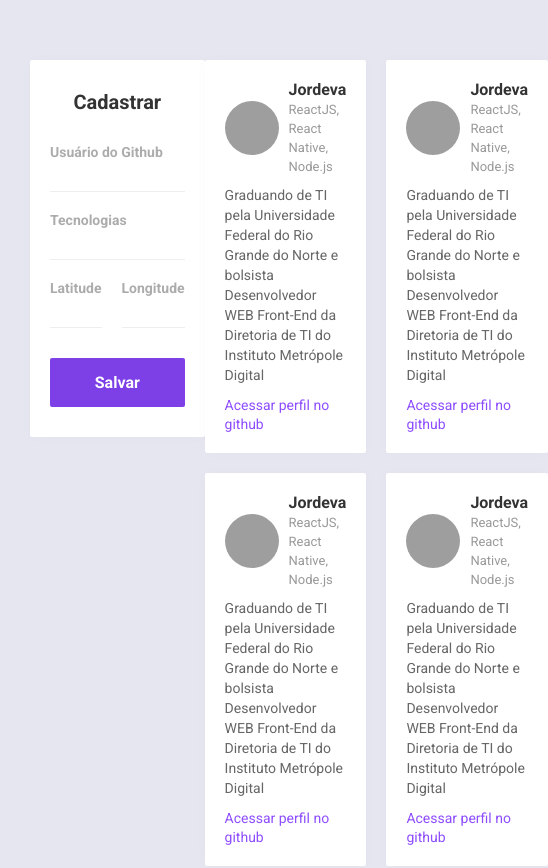
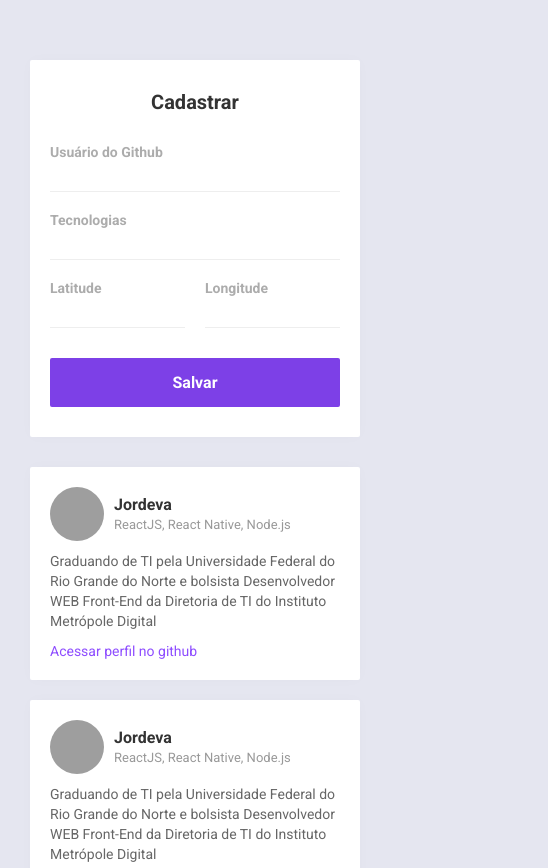
Before and after one commit to jordelucas/DevRadar-frontend, a React (Create React App) app: page / in a window 390 px wide. Shown: the top 868 px of the page, 548 px wide, since content can reach past the window. Built offline with nearby package versions, Linux system fonts and the light colour scheme; grey boxes are pictures that could not be loaded.

Commit message:
adiciona responsividade

```diff
--- a/src/App.css
+++ b/src/App.css
@@ -7,3 +7,22 @@
     flex-direction: row;
     align-items: flex-start;
 }
+
+#app main {
+    margin-left: 30px;
+}
+
+@media (max-width: 1000px) {
+    #app {
+        flex-direction: column;
+    }
+
+    #app main {
+        margin-left: 0;
+        margin-top: 30px;
+    }
+
+    #app aside {
+        width: 100%;
+    }
+}
--- a/src/Main.css
+++ b/src/Main.css
@@ -7,6 +7,12 @@
     grid-template-columns: repeat(2, 1fr);
     gap: 20px;
     list-style: none;
+}
+
+@media (max-width: 650px) {
+    main ul {
+        grid-template-columns: 1fr;
+    }
 }
 
 li.dev-item {
```
